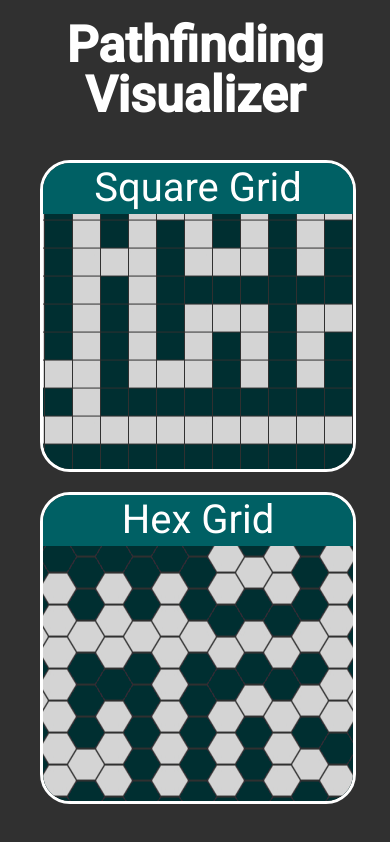
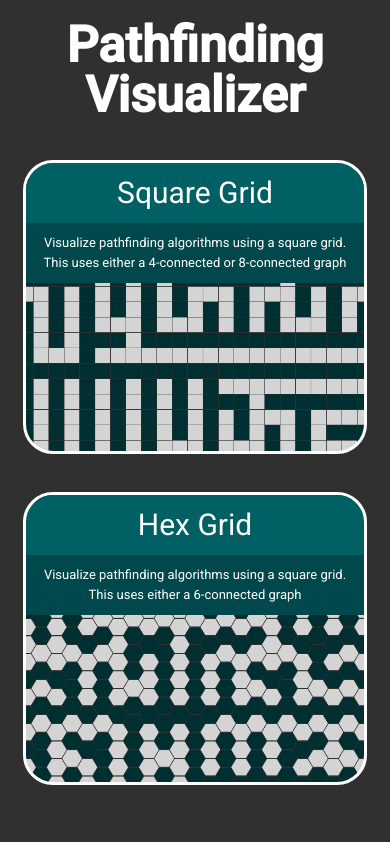
Before and after one commit to zwarunek/PathfinderVisualizer, an Angular app: page / in a window 390 px wide. Built offline with nearby package versions, Linux system fonts and the light colour scheme.

Commit message:
Landing screen

```diff
--- /dev/null
+++ b/src/app/animations.ts
@@ -0,0 +1,93 @@
+import {animation, style, animate, trigger, transition, useAnimation, keyframes} from '@angular/animations';
+import {Colors} from './colors';
+
+
+export const gridSquareTrigger = trigger('gridSquare', [
+  transition('blank => wall', [
+    animate('0.3s', keyframes([
+      style({'z-index': 100,
+        transform: 'matrix(.1, 0, 0, .1, 0, 0)',
+        'background-color': Colors.wallColor,
+        offset: 0}),
+      style({'z-index': 100,
+        transform: 'matrix(1, 0, 0, 1, 0, 0)',
+        'background-color': Colors.wallColor,
+        offset: 1})
+    ]))
+  ]),
+  transition('wall => blank', [
+    animate('0.3s', keyframes([
+      style({
+        'z-index': 100,
+        transform: 'matrix(1, 0, 0, 1, 0, 0)',
+        'background-color': Colors.wallColor,
+        offset: 0
+      }),
+      style({
+        'z-index': 100,
+        transform: 'matrix(.1, 0, 0, .1, 0, 0)',
+        'background-color': Colors.wallColor,
+        offset: 1
+      })
+    ]))
+  ]),
+  transition('searched => wall', [
+    animate('0.3s', keyframes([
+      style({
+        'z-index': 100,
+        transform: 'matrix(1, 0, 0, 1, 0, 0)',
+        'background-color': Colors.searchColor,
+        offset: 0
+      }),
+      style({
+        'z-index': 100,
+        transform: 'matrix(.1, 0, 0, .1, 0, 0)',
+        'background-color': Colors.searchColor,
+        offset: .20
+      }),
+      style({
+        'z-index': 100,
+        transform: 'matrix(.1, 0, 0, .1, 0, 0)',
+        'background-color': Colors.wallColor,
+        offset: .21
+      }),
+      style({
+        'z-index': 100,
+        transform: 'matrix(1, 0, 0, 1, 0, 0)',
+        'background-color': Colors.wallColor,
+        offset: 1
+      })
+    ]))
+  ])
+]);
+
+export const hexTrigger = trigger('hex', [
+    transition('blank => wall', [
+      animate('0.3s', keyframes([
+        style({'z-index': 100,
+          transform: 'matrix(.1, 0, 0, .1, 0, 0) rotate(90deg)',
+          'background-color': Colors.wallColor,
+          offset: 0}),
+        style({'z-index': 100,
+          transform: 'matrix(1, 0, 0, 1, 0, 0) rotate(90deg)',
+          'background-color': Colors.wallColor,
+          offset: 1})
+      ]))
+    ]),
+    transition('wall => blank', [
+      animate('0.3s', keyframes([
+        style({
+          'z-index': 100,
+          transform: 'matrix(1, 0, 0, 1, 0, 0) rotate(90deg)',
+          'background-color': Colors.wallColor,
+          offset: 0
+        }),
+        style({
+          'z-index': 100,
+          transform: 'matrix(.1, 0, 0, .1, 0, 0) rotate(90deg)',
+          'background-color': Colors.wallColor,
+          offset: 1
+        })
+      ]))
+    ])
+  ]);
--- a/src/app/home/home.component.html
+++ b/src/app/home/home.component.html
@@ -64,7 +64,7 @@
   </table>
 </div>
 <div class="disable-select" style="width: 100%" [ngStyle]="{}" appNoRightClick *ngIf="boardType === 'hex'" >
-  <div class="" style="display: table; margin: 20px auto 0; padding: 10px 12px 15px 8px;" [style]="{backgroundColor: showGrid ? '#303030' : '#d4d4d4'}">
+  <div class="" style="display: table; margin: 20px auto 0; padding: 10px 12px 15px 8px;">
     <div class="hex-row" *ngFor="let row of tiles; let y = index" style="display: block">
       <div [@hex]="tile.type" class="newhex {{grid}}" *ngFor="let tile of row; let x = index" [attr.id]="'tile-'+y+':'+x" style="display: block; position: relative;"
            [ngClass]="{ even: (x%2)===1,
--- a/src/app/home/home.component.ts
+++ b/src/app/home/home.component.ts
@@ -6,11 +6,8 @@ import {ActivatedRoute} from '@angular/router';
 import {MatSnackBar, MatSnackBarRef} from '@angular/material/snack-bar';
 import {GraphUtilsService} from '../Services/graph-utils.service';
 import {WindowRefService} from '../Services/window-ref.service';
-import {animate, keyframes, query, style, transition, trigger} from '@angular/animations';
-import {Colors} from '../colors';
 import {isPlatformBrowser} from '@angular/common';
-import {global} from '@angular/compiler/src/util';
-import * as process from 'process';
+import {gridSquareTrigger, hexTrigger} from '../animations';
 
 export interface Tile {
   type: any;
@@ -32,94 +29,8 @@ export interface Coords {
   templateUrl: './home.component.html',
   styleUrls: ['./home.component.scss'],
   animations: [
-    trigger('gridSquare', [
-      transition('blank => wall', [
-        animate('0.3s', keyframes([
-          style({'z-index': 100,
-            transform: 'matrix(.1, 0, 0, .1, 0, 0)',
-            'background-color': Colors.wallColor,
-            offset: 0}),
-          style({'z-index': 100,
-            transform: 'matrix(1, 0, 0, 1, 0, 0)',
-            'background-color': Colors.wallColor,
-            offset: 1})
-        ]))
-      ]),
-      transition('wall => blank', [
-        animate('0.3s', keyframes([
-          style({
-            'z-index': 100,
-            transform: 'matrix(1, 0, 0, 1, 0, 0)',
-            'background-color': Colors.wallColor,
-            offset: 0
-          }),
-          style({
-            'z-index': 100,
-            transform: 'matrix(.1, 0, 0, .1, 0, 0)',
-            'background-color': Colors.wallColor,
-            offset: 1
-          })
-        ]))
-      ]),
-      transition('searched => wall', [
-        animate('0.3s', keyframes([
-          style({
-            'z-index': 100,
-            transform: 'matrix(1, 0, 0, 1, 0, 0)',
-            'background-color': Colors.searchColor,
-            offset: 0
-          }),
-          style({
-            'z-index': 100,
-            transform: 'matrix(.1, 0, 0, .1, 0, 0)',
-            'background-color': Colors.searchColor,
-            offset: .20
-          }),
-          style({
-            'z-index': 100,
-            transform: 'matrix(.1, 0, 0, .1, 0, 0)',
-            'background-color': Colors.wallColor,
-            offset: .21
-          }),
-          style({
-            'z-index': 100,
-            transform: 'matrix(1, 0, 0, 1, 0, 0)',
-            'background-color': Colors.wallColor,
-            offset: 1
-          })
-        ]))
-      ])
-    ]),
-    trigger('hex', [
-      transition('blank => wall', [
-        animate('0.3s', keyframes([
-          style({'z-index': 100,
-            transform: 'matrix(.1, 0, 0, .1, 0, 0) rotate(90deg)',
-            'background-color': Colors.wallColor,
-            offset: 0}),
-          style({'z-index': 100,
-            transform: 'matrix(1, 0, 0, 1, 0, 0) rotate(90deg)',
-            'background-color': Colors.wallColor,
-            offset: 1})
-        ]))
-      ]),
-      transition('wall => blank', [
-        animate('0.3s', keyframes([
-          style({
-            'z-index': 100,
-            transform: 'matrix(1, 0, 0, 1, 0, 0) rotate(90deg)',
-            'background-color': Colors.wallColor,
-            offset: 0
-          }),
-          style({
-            'z-index': 100,
-            transform: 'matrix(.1, 0, 0, .1, 0, 0) rotate(90deg)',
-            'background-color': Colors.wallColor,
-            offset: 1
-          })
-        ]))
-      ])
-    ])
+    gridSquareTrigger,
+    hexTrigger
   ]
 })
 
--- a/src/app/select-board-type/select-board-type.component.html
+++ b/src/app/select-board-type/select-board-type.component.html
@@ -1,31 +1,28 @@
 <div  style="height: 100%;display: flex;flex-direction: column; text-align: center;">
-<!--  <div style=" padding: 20px; text-align: center; flex: auto">-->
-
+  <div style="padding-top: 20px;">
     <span style="color: white; font-weight: bold; font-size: 50px; line-height: 50px; margin-top: 20px">
       Pathfinding Visualizer
     </span>
+  </div>
+<!--  <div style="padding-top: 20px">-->
+<!--    <button mat-raised-button>Info</button>-->
+<!--  </div>-->
   <div class="board-container">
-    <div class="zoom-image board">
-      <a style="text-decoration: none; display: flex; flex-direction: column; justify-content: center; height: 100%;" routerLink="/board/square">
-        <div class="primary-background center" style=" flex: 1;  flex-basis: 20%">
-          <span style="color: white;font-size: 40px; font-weight: normal">Square Grid</span>
+    <div class="zoom-image board square-board" routerLink="/board/square">
+      <div class="primary-background center title-container">
+        <span>Square Grid</span>
       </div>
-        <div class="image-container">
-          <div class="small" style="background-size: cover; background: url('../../assets/square thumbnail dynamic.PNG') no-repeat center; min-width: 100%;"></div>
-          <img class="large" draggable="false" mat-card-image src="../../assets/square%20thumbnail%20dynamic.PNG" alt="Square Board Image" style="height: 100%">
+      <div class="center info">
+        Visualize pathfinding algorithms using a square grid. This uses either a 4-connected or 8-connected graph
       </div>
-      </a>
     </div>
-    <div class="zoom-image board">
-      <a style="text-decoration: none; display: flex; flex-direction: column; justify-content: center; height: 100%;" routerLink="/board/hex">
-        <div class="primary-background center" style="  flex: 1;  flex-basis: 20%">
-          <span style="color: white;font-size: 40px; font-weight: normal">Hex Grid</span>
+    <div class="zoom-image board hex-board" routerLink="/board/hex">
+      <div class="primary-background center title-container">
+        <span>Hex Grid</span>
       </div>
-        <div class="image-container">
-          <div class="small" style="background-size: cover; background: url('../../assets/hex thumbnail dynamic.PNG') no-repeat center; min-width: 100%;"></div>
-          <img class="large" draggable="false" mat-card-image src="../../assets/hex%20thumbnail%20dynamic.PNG" alt="Hex Board Image" style="height: 100%">
-        </div>
-      </a>
+      <div class="center info">
+        Visualize pathfinding algorithms using a square grid. This uses either a 6-connected graph
       </div>
     </div>
   </div>
+</div>
--- a/src/app/select-board-type/select-board-type.component.scss
+++ b/src/app/select-board-type/select-board-type.component.scss
@@ -18,54 +18,111 @@
   transform: scale(1.02);
 }
 .board-container{
-  padding: 40px;
+  display: grid;
+  grid-gap: 10%;
+  padding: 40px 10% 10%;
+  height: 100%;
+  grid-template-columns: 45% 45%;
+}
+.image{
+  display: block;
+  max-width: 100%;
+  height: auto;
+
+}
+.info{
+  color: white;
+  font-size: 20px;
+  padding: 10px;
+  background-color: darken(mat.get-color-from-palette($my-primary), 5%);
+}
+.link-bg{
+  text-decoration: none;
+  height: 100%;
+  position: relative;
   display: flex;
-  flex: 1;
-  justify-content: center;
+  flex-direction: column;
+  background-color: darken(mat.get-color-from-palette($my-primary), 10%);
+}
+.title-container{
+  padding: 20px;
+  color: white;
+  font-size: 40px;
+  font-weight: normal;
 }
 
 .board{
-  border: 3px solid white;
+  border: 3px solid #fff;
   border-radius: 30px;
   overflow: hidden;
-  height: 100%;
-  width: 100%;
+  background-repeat: no-repeat;
+  background-position: center center;
+  background-size: cover;
+  background-color: darken(mat.get-color-from-palette($my-primary), 10%)
+}
+.hex-board{
+  background-image: url("../../assets/hex thumbnail dynamic.PNG");
+  grid-column-start: 2;
+}
+.square-board{
+  background-image: url("../../assets/square thumbnail dynamic.PNG");
+  grid-column-start: 1;
+}
+@media only screen and (min-width: 1921px) {
+  .info{
+    font-size: 30px;
+  }
+  .title-container{
+    font-size: 45px;
+  }
+}
+@media only screen and (max-width: 1200px) {
+  .board-container{
+    padding-bottom: 5%;
+  }
+}
+@media only screen and (max-width: 1024px) {
+  .board-container{
+    padding: 40px 6% 6%;
+    grid-gap: 6%;
+    grid-template-columns: 47% 47%;
+  }
+  .info{
+    font-size: 15px;
+  }
+  .title-container{
+    font-size: 35px;
+  }
 }
 @media only screen and (max-width: 600px) {
   .board-container{
-    flex-direction: column;
+    padding: 30px 6% 6%;
+    grid-gap: 6%;
+    grid-template-columns: 47% 47%;
   }
-  .board:nth-child(1){
-    margin-bottom: 20px
+  .info{
+    font-size: 13px;
+  }
+  .title-container{
+    font-size: 30px;
   }
 }
-@media only screen and (min-width: 601px) {
+@media only screen and (max-width: 560px) {
   .board-container{
-    flex-direction: row;
+    grid-template-rows: 47% 47%;
+    grid-template-columns: 100%;
+    grid-gap: 6%;
+    padding: 40px 6% 15%;
   }
-  .board:nth-child(1){
-    margin-right: 20px
+  .hex-board{
+    grid-row-start: 2;
+    grid-column-start: 1;
   }
-  .board:nth-child(2){
-    margin-left: 20px
+  .square-board{
+    grid-row-start: 1;
+    grid-column-start: 1;
   }
 }
-@media only screen and (min-width: 1801px) and (min-height: 751px) {
-  .small{
-    display: none;
-  }
-}
-@media only screen and (max-width: 1801px)  {
-  .large{
-    display: none;
-  }
-}
-@media only screen and (max-height: 751px)  {
-  .large{
-    display: none;
-  }
-}
-
 .image-container {
   height: 100%;
   margin-top: 0;
```
Also changed, not shown: src/robots.txt, 1 other file (tests, documents, lock files or other folders). Lines whose indentation alone changed are shown as unchanged.
